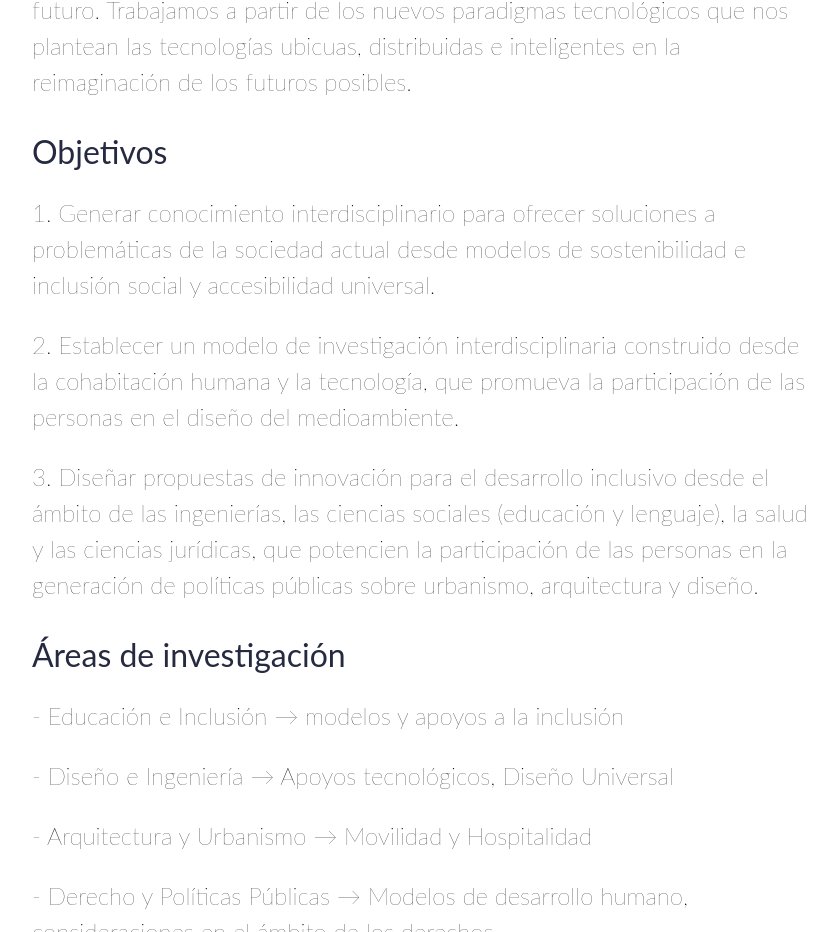
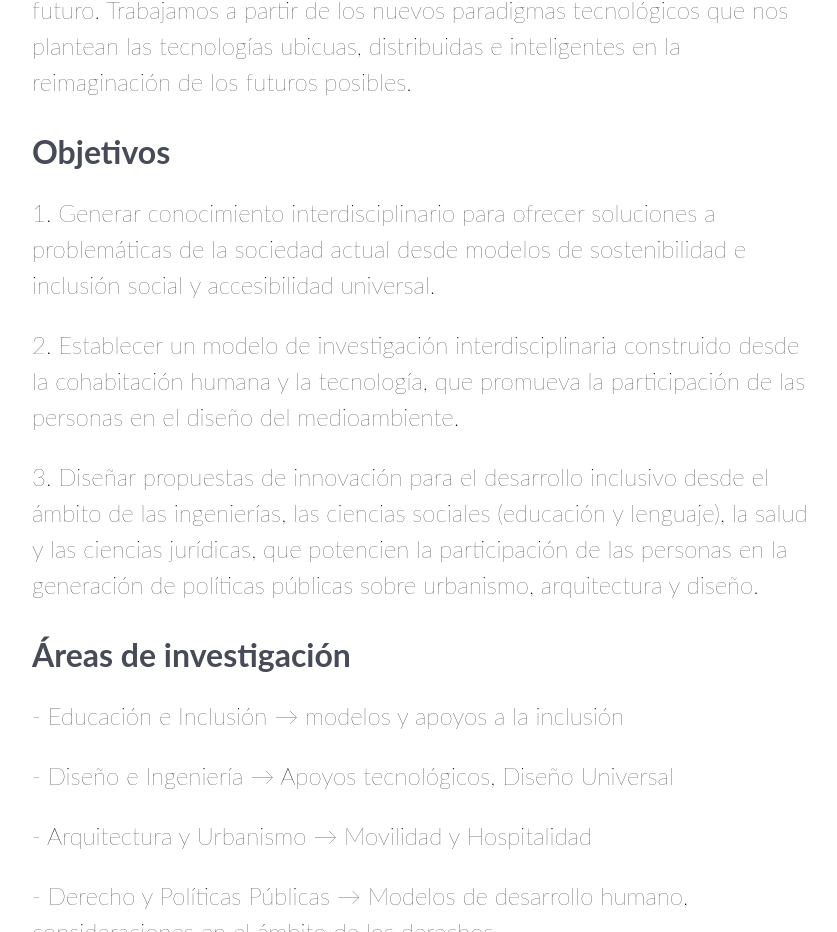
Before and after one commit to ead-codigo-2023/ejercicio-1-html-JosefaAntris, a plain HTML site: page ejercicio-1/index.html in a window 1280 px wide. Shown: the part 1360-2292 px from the top of the page, without its empty margins (64-901 px from the left). Drawn offline with Linux system fonts and the light colour scheme.

Commit message:
Add files via upload

```diff
--- a/ejercicio-1/style.css
+++ b/ejercicio-1/style.css
@@ -12,10 +12,10 @@ h4{ /*Acerca*/
     font-size: 4rem;
 }
 h1{ /*Titulos*/
-    color: rgb(37, 42, 65);
+    color: rgb(71, 74, 87);
     font: 100% lato;
     font-size: 2rem;
-    font-weight: medium;
+    font-weight: bold;
     margin-top: 2rem;
 
 }
```
